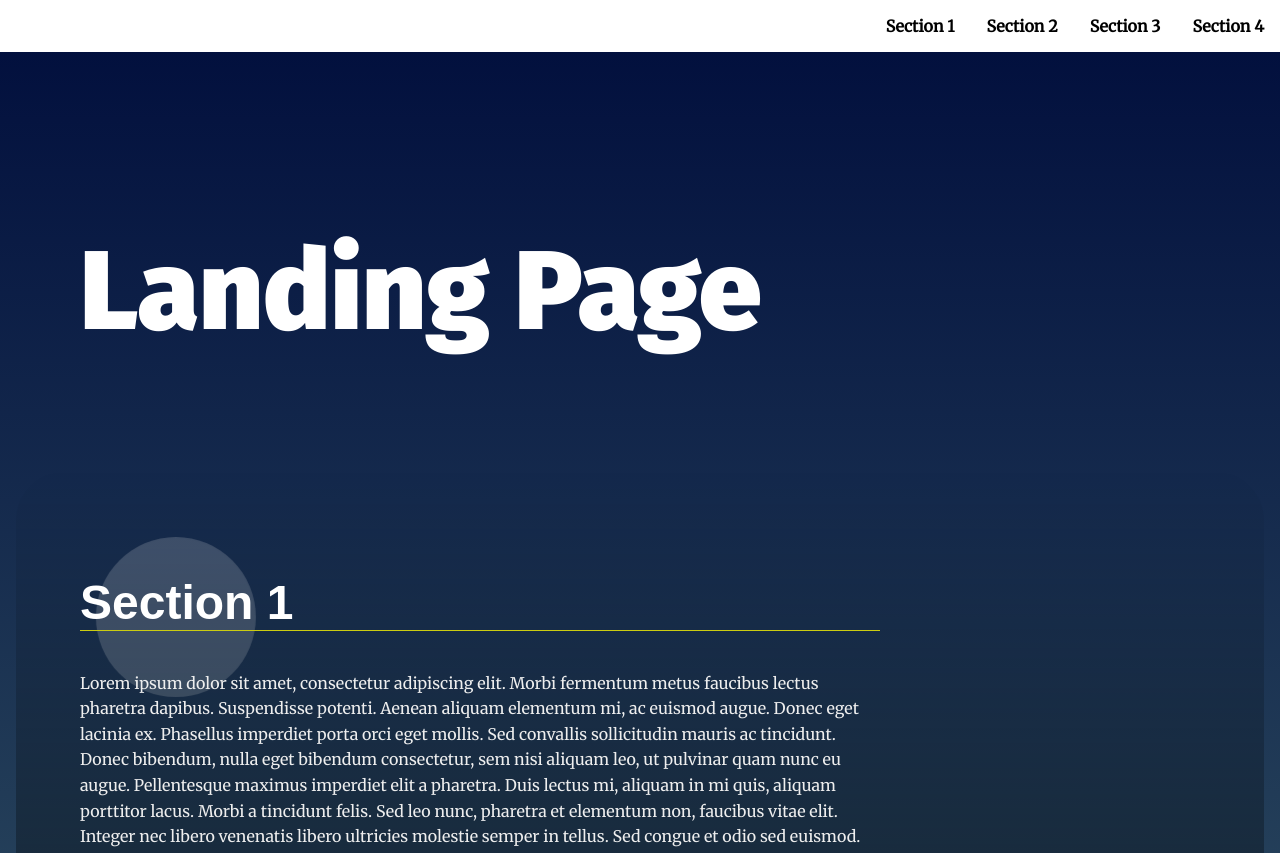
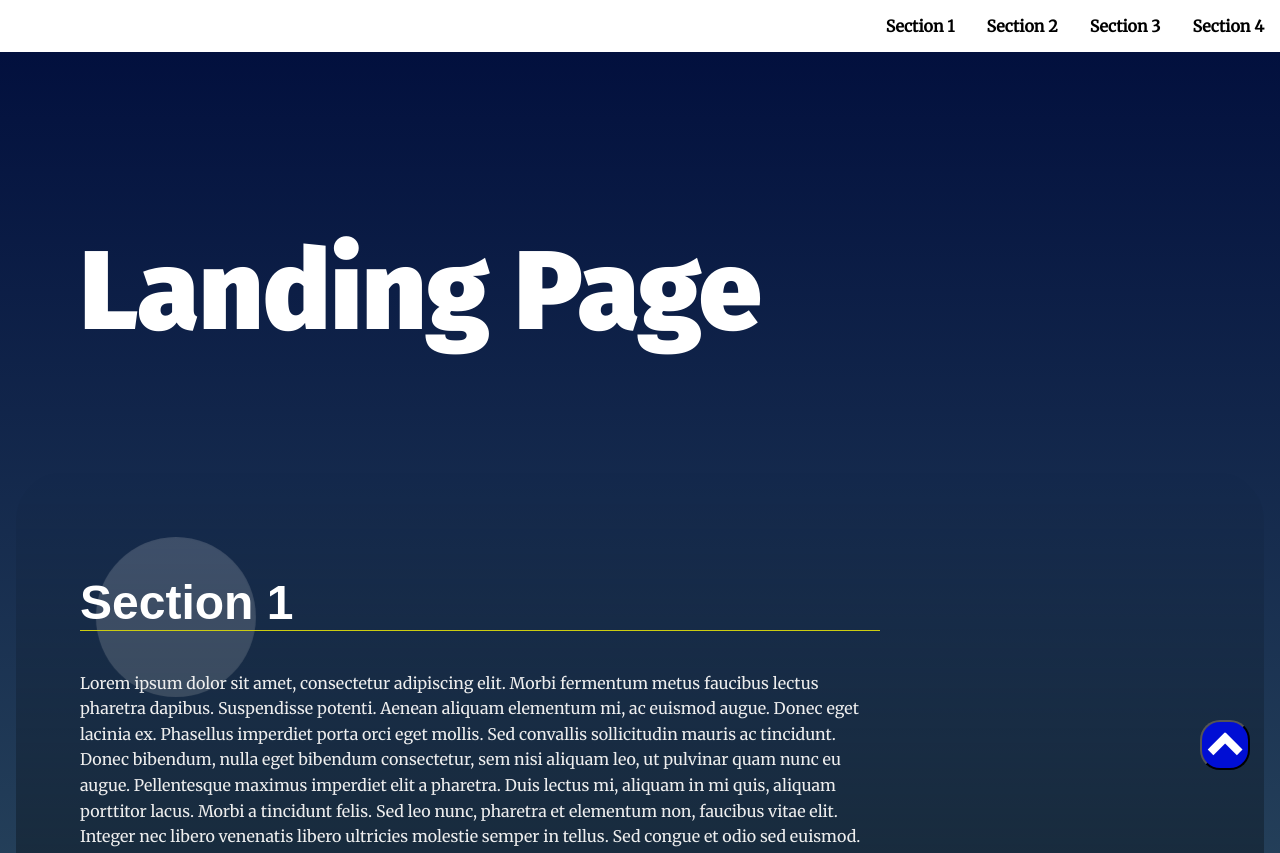
Before and after one commit to eslamelmasry1/Landing-Page, a plain HTML site: page index.html in a window 1280 px wide. Shown: the top 853 px of the page. Drawn offline with Linux system fonts and the light colour scheme.

Commit message:
Update styles.css

```diff
--- a/css/styles.css
+++ b/css/styles.css
@@ -227,3 +227,40 @@
 		           rotate(-360deg);
 	}
 }
+
+/*Styling the Scroll to Top button*/
+#btn {
+    display: inline-block;
+    color: #eee;
+    background-color: #000ed4;
+    width: 50px;
+    height: 50px;
+    text-align: center;
+    border-radius: 20px;
+    position: fixed;
+    bottom: 30px;
+    right: 30px;
+  }
+
+  #btn:hover {
+    cursor: pointer;
+    background-color: rgba(6, 25, 134, 0.589);
+  }
+
+  /*Making the up arrow by styling 2 spans*/
+  span {
+      background-color: #fff;
+      height: 16px;
+      width: 0.25px;
+      border: 1px solid transparent;
+      display: inline-block;
+      padding: 3px;
+  }
+
+#right {
+    transform: rotate(45deg);
+}
+
+#left {
+    transform: rotate(135deg);
+}
```
